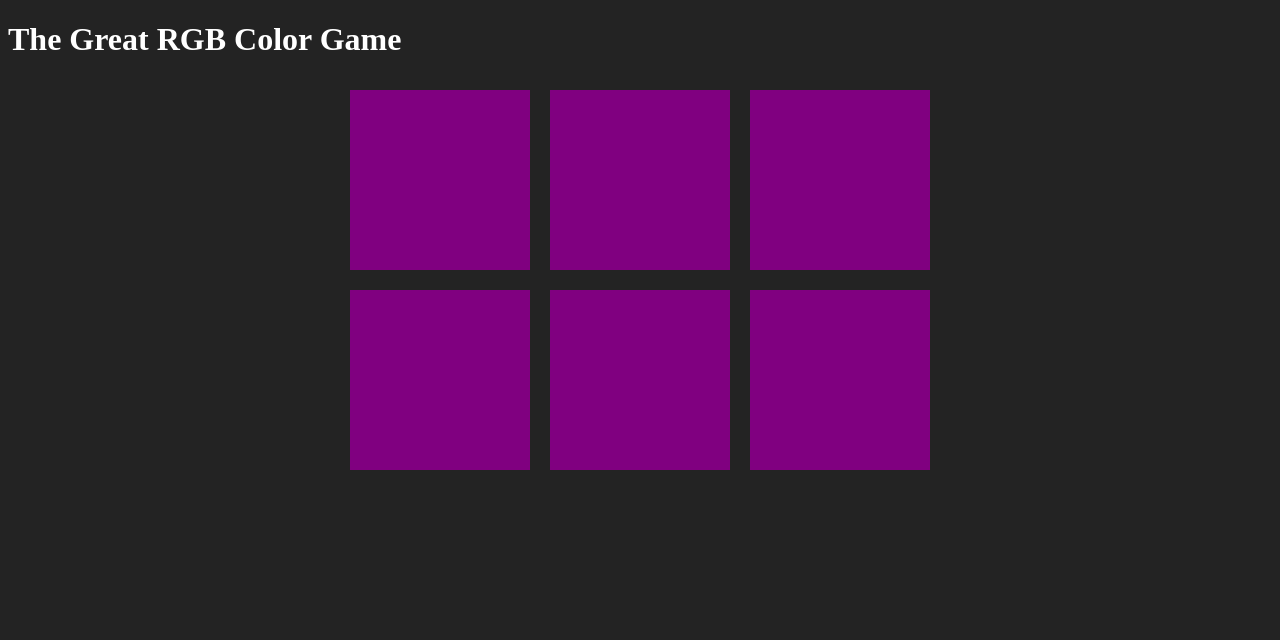
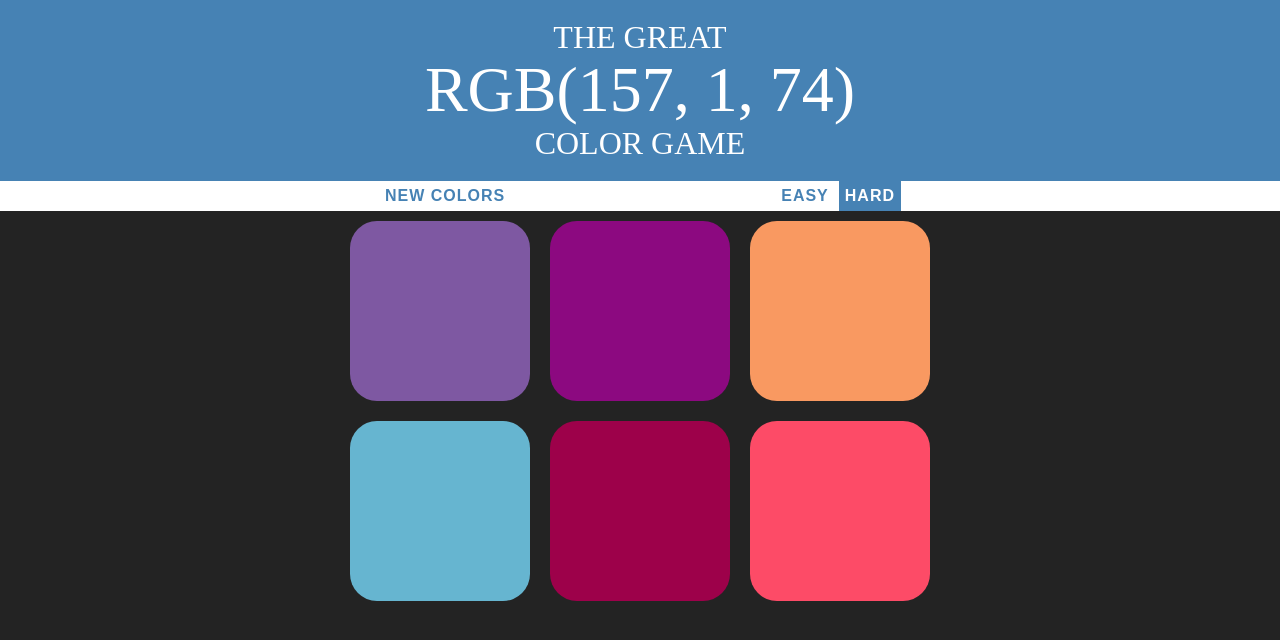
Before and after one commit to cahrlie777/RGB_GUESSING, a plain HTML site: page index.html in a window 1280 px wide. Drawn offline with Linux system fonts and the light colour scheme.

Commit message:
final version

```diff
--- a/app.js
+++ b/app.js
@@ -1,28 +1,85 @@
-let colors = generateRandomColor();
-
+let numberOfSquare = 6;
+let colors = []
 let squares = document.querySelectorAll(".square");
-let pickedColor = pickeColor();
+let pickedColor;
+let h1 = document.querySelector("h1");
 let colorDisplay = document.getElementById("colorDisplay");
 let messageDisplay = document.querySelector("#message")
+let resetButton = document.querySelector("#reset")
+let modeButtons = document.querySelectorAll(".mode");
 
-colorDisplay.textContent = pickedColor;
+init();
+
+function init(){
+
+  setupModeButtons();
+  setupSquares();
+  reset();
+}
+
+function setupModeButtons(){
+
+for(let i =0; i < modeButtons.length; i++){
+  modeButtons[i].addEventListener("click",() =>
+    {
+      modeButtons[0].classList.remove("selected");
+      modeButtons[1].classList.remove("selected");
+      modeButtons[i].classList.add("selected");
+      modeButtons[i].textContent === "Easy" ? numberOfSquare = 3 : numberOfSquare = 6;
+      reset();
+
+    });
+  }
+}
+
+function setupSquares(){
+//event listeners
 for(let i = 0; i < squares.length; i++){
-  //add inital colors to squares
-  squares[i].style.backgroundColor = colors[i];
   squares[i].addEventListener("click", () => {
     //grab color of clicked square
     let clickedColor = squares[i].style.backgroundColor;
     //compare color ta pickedColor
     if(clickedColor === pickedColor){
+      h1.style.backgroundColor = clickedColor;
       messageDisplay.textContent = "Correct!";
       changeColors(clickedColor);
+      resetButton.textContent ="Play Again?"
     }
     else{
-      squares[i].style.backgroundColor = "#232323"
+      squares[i].style.backgroundColor = "#232323";
       messageDisplay.textContent = "Try again";
     }
   });
 }
+
+}
+
+function reset(){
+  colors = generateRandomColor(numberOfSquare);
+  pickedColor = pickeColor();
+  colorDisplay.textContent = pickeColor();
+  resetButton.textContent = "New Colors";
+  messageDisplay.textContent = "";
+
+  for(let i = 0; i < squares.length; i++){
+    if(colors[i]){
+
+    squares[i].style.backgroundColor = colors[i];
+    squares[i].style.display = "block";
+      }
+    else{
+    squares[i].style.display = "none";
+    }
+  }
+
+  h1.style.backgroundColor = "steelblue";
+}
+
+
+resetButton.addEventListener("click", () => {
+  reset();
+});
+
 
 const changeColors = (color) => {
   for(let i=0; i< squares.length; i++){
@@ -37,12 +94,17 @@ let random =  Math.floor(Math.random() * colors.length );
 
 function generateRandomColor(num){
  let arr = [];
-  for(let i = 0; i < num; i++)
-  {
-
+  for(let i = 0; i < num; i++)  {
+    arr.push(RandomColor());
   }
+  return arr;
 }
 
 function RandomColor(){
+let r = Math.floor(Math.random() * 256);
+let g = Math.floor(Math.random() * 256);
+let b = Math.floor(Math.random() * 256);
+
+  return  "rgb(" + r + ", " + g + ", " + b + ")";
 
 }
--- a/css/style.css
+++ b/css/style.css
@@ -1,5 +1,7 @@
 body{
  background-color: #232323;
+ margin: 0;
+ font-family: "Montserrat","Avenir";
 }
 
 .square{
@@ -7,7 +9,12 @@ body{
   background: rgb(128, 0, 128);
   padding-bottom: 30%;
   margin: 1.66%;
+  border-radius: 15%;
   float: left;
+  transition: background 0.6s;
+
+  -webkit-transition: background 0.6;
+  -moz-transition: background 0.6;
 }
 
 #container{
@@ -16,9 +23,54 @@ body{
 }
 
 h1{
+  font-weight: normal;
+  line-height: 1.1;
+  text-transform: uppercase;
   color:white;
+  text-align:center;
+  background: steelblue;
+  margin: 0;
+  padding: 20px 0;
 }
 
-span{
+#colorDisplay{
+  font-size: 200%;
+}
+
+#stripe{
+  background: white;
+  height: 30px;
+  text-align: center;
+  color: black;
+}
+
+.selected{
+  background: steelblue;
   color: white;
+  border: none;
 }
+
+button{
+  border: none;
+  background: none;
+  text-transform: uppercase;
+  height: 100%;
+  font-weight: 700;
+  color: steelblue;
+  letter-spacing: 1px;
+  font-size: inherit;
+  transition: all 0.3s;
+  -webkit-transition: all 0.3;
+  -moz-transition: all 0.3;
+  outline: none;
+}
+
+#message{
+  display: inline-block;
+  width: 20%;
+}
+
+button:hover{
+  color: white;
+  background: steelblue;
+}
--- a/index.html
+++ b/index.html
@@ -6,9 +6,19 @@
   <link rel="stylesheet" type="text/css" href="css/style.css">
 </head>
 <body>
-  <h1>The Great  <span id="colorDisplay">RGB</span> Color Game</h1>
+  <h1>The Great
+    <br>
+    <span id="colorDisplay">RGB
+    </span>
+    </br>Color Game</h1>
 
-  <div><span id="message"></span></div>
+  <div id="stripe">
+    <button id="reset">New Color</button>
+    <span id="message"></span>
+    <button class="mode">Easy</button>
+    <button class="mode selected">Hard</button>
+
+  </div>
 
 <div id="container">
   <div class="square"></div>
```
